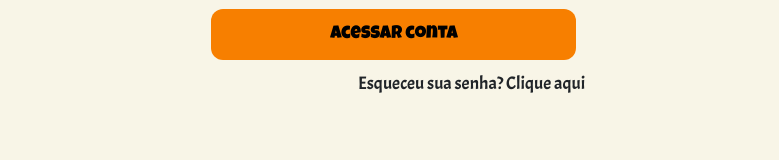
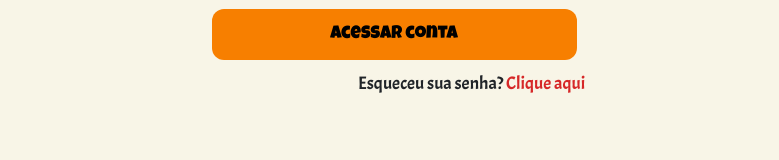
Before and after one commit to Kitchen-Road/KitchenRoad-Frontend, a React (Create React App) app in the folder app/: page /Login in a window 1280 px wide. Shown: the part 367-527 px from the top of the page, without its empty margins (246-1025 px from the left). Built offline with nearby package versions, Linux system fonts and the light colour scheme.

Commit message:
em_Construção_google_and_esqueci_senha

```diff
--- a/app/src/components/container/Login.js
+++ b/app/src/components/container/Login.js
@@ -60,7 +60,7 @@ const Login = () => {
       </div>
 
       <button onClick={ () => post(email, senha) }className="button button-primary">Acessar conta</button>
-      <p className="have-account">Esqueceu sua senha? Clique aqui</p>
+      <p className="have-account">Esqueceu sua senha?<a href="/EmConstrucao" id="link"> Clique aqui</a></p>
     </form>
   );
 };
--- a/app/src/components/container/Register.js
+++ b/app/src/components/container/Register.js
@@ -1,4 +1,5 @@
 import React from 'react';
+import {Link} from "react-router-dom";
 
 const Register = () => {
     const formInput = [
@@ -28,7 +29,7 @@ const Register = () => {
 
                 <button className="button button-register">Cadastrar-se</button>
                 <p className="or">Ou</p>
-                <button className="button">Cadastrar-se com o Google</button>
+                <Link to="/EmConstrucao">  <button className="button">Cadastrar-se com o Google</button></Link>
                 <p className="have-account">Já possui uma conta? <a href="/Login" id="link">Clique aqui</a></p>
             </form>
         </div>
```
